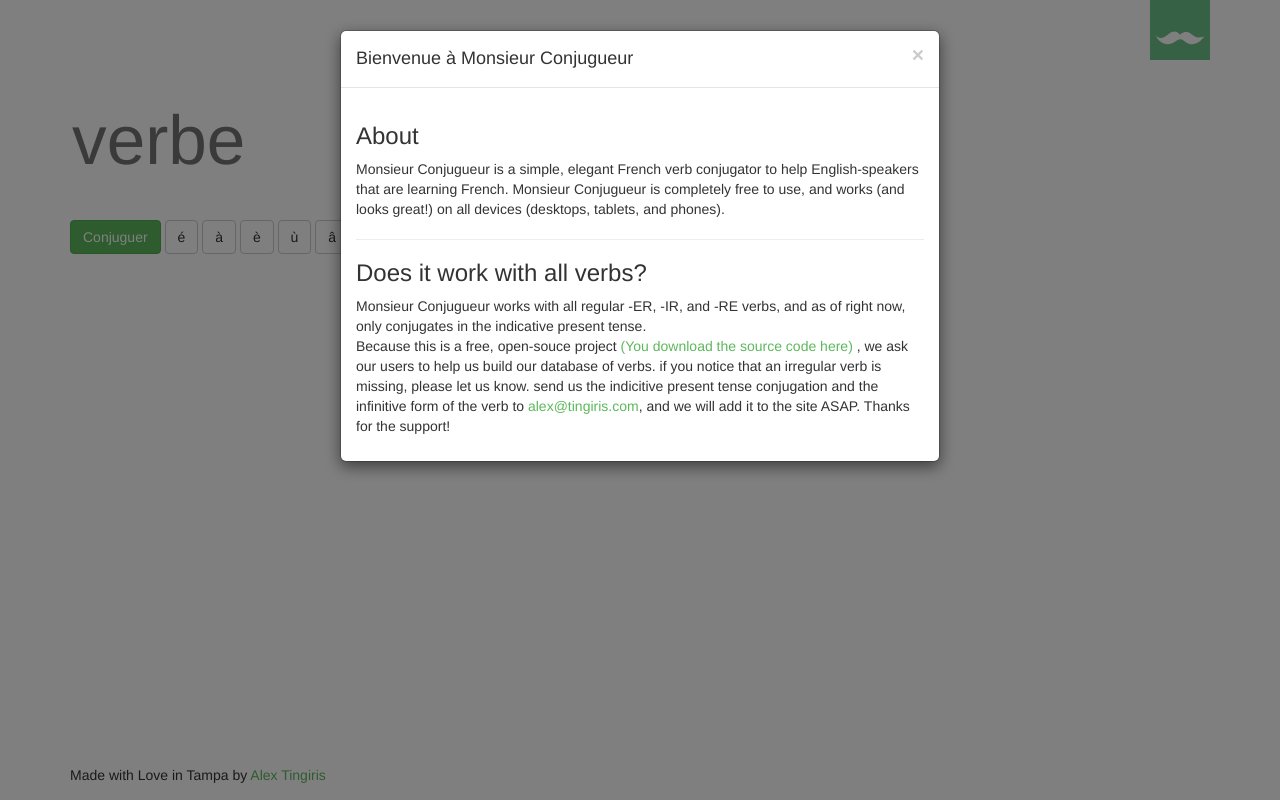
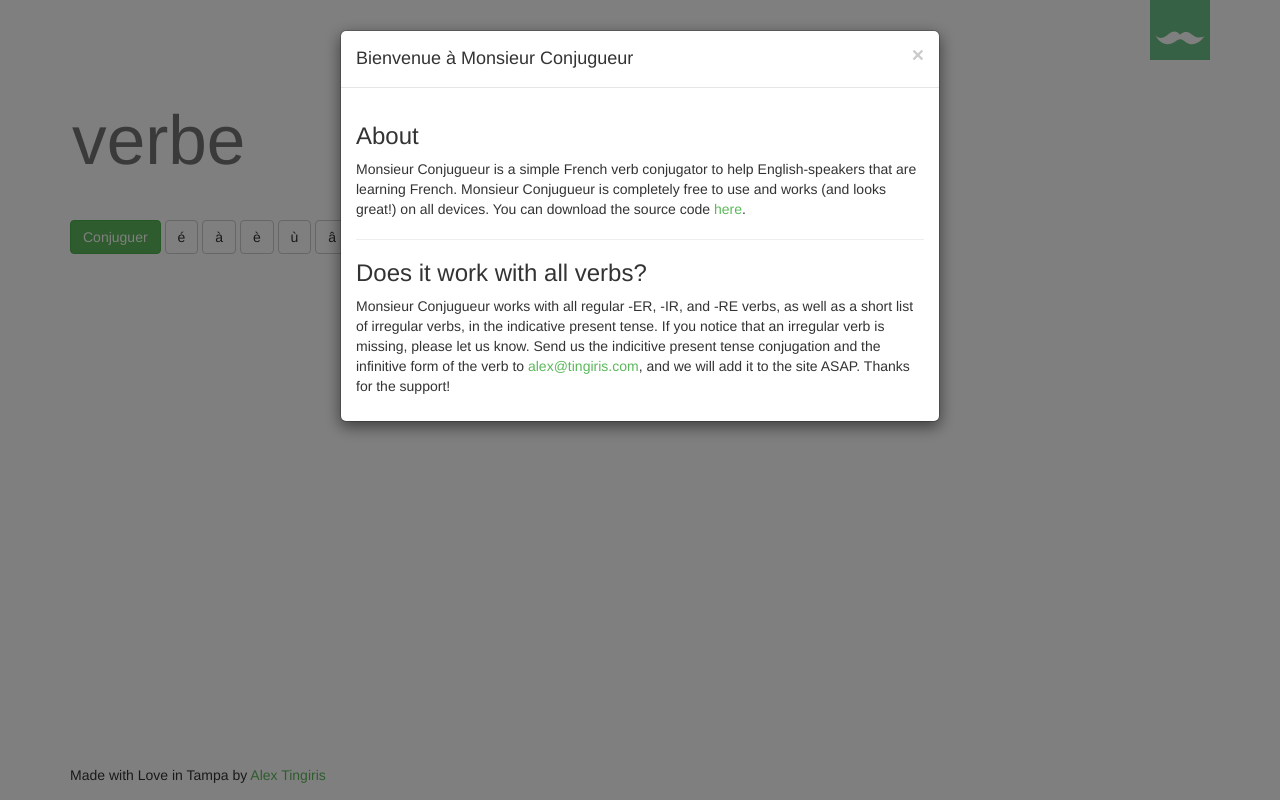
Before and after one commit to alextingiris/MonsieurConjugueur, a plain HTML site: page index.html in a window 1280 px wide. Both pictures are taken after a click on the button 1180 px from the left and 30 px from the top of the page. Drawn offline with nearby package versions, Linux system fonts and the light colour scheme.

Commit message:
Adds some new irregular verbs

```diff
--- a/index.html
+++ b/index.html
@@ -20,11 +20,11 @@
                 </div>
                 <div class="modal-body">
                     <h3>About</h3>
-                    <p>Monsieur Conjugueur is a simple, elegant French verb conjugator to help English-speakers that are learning French. Monsieur Conjugueur is completely free to use, and works (and looks great!) on all devices (desktops, tablets, and phones).</p>
+                    <p>Monsieur Conjugueur is a simple French verb conjugator to help English-speakers that are learning French. Monsieur Conjugueur is completely free to use and works (and looks great!) on all devices. You can download the source code <a href="https://github.com/alexzgreat/MonsieurConjugueur">here</a>.</p>
                     <hr />
                     <h3>Does it work with all verbs?</h3>
                     <p>
-                    Monsieur Conjugueur works with all regular -ER, -IR, and -RE verbs, and as of right now, only conjugates in the indicative present tense. <br />Because this is a free, open-souce project <a href="https://github.com/alexzgreat/MonsieurConjugueur">(You download the source code here)</a> , we ask our users to help us build our database of verbs. if you notice that an irregular verb is missing, please let us know. send us the indicitive present tense conjugation and the infinitive form of the verb to <a href="mailto:alex@tingiris.com">alex@tingiris.com</a>, and we will add it to the site ASAP. Thanks for the support!
+                    Monsieur Conjugueur works with all regular -ER, -IR, and -RE verbs, as well as a short list of irregular verbs, in the indicative present tense. If you notice that an irregular verb is missing, please let us know. Send us the indicitive present tense conjugation and the infinitive form of the verb to <a href="mailto:alex@tingiris.com">alex@tingiris.com</a>, and we will add it to the site ASAP. Thanks for the support!
 
                     </p>
                 </div>
```
Also changed, not shown: data/data.txt.
